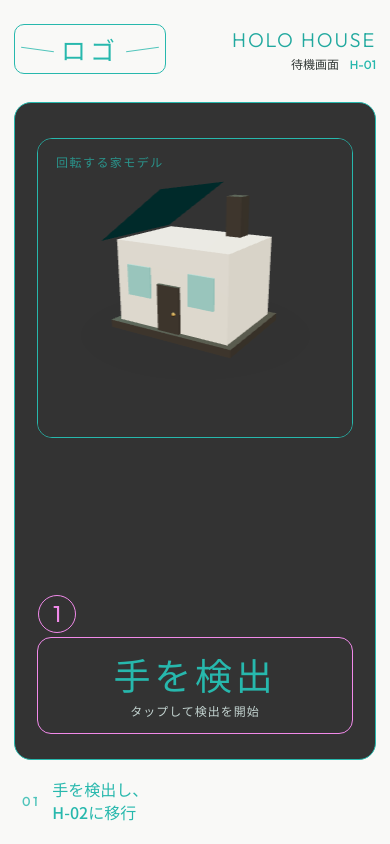
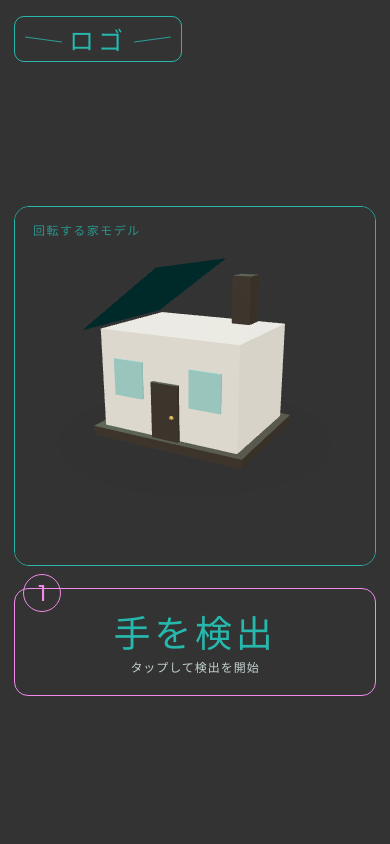
Before and after one commit to bori0331/hew-3d-practice, a website built with Vite: page index.html in a window 390 px wide. Built offline with nearby package versions, Linux system fonts and the light colour scheme; animation ran at ten frames a second.

Commit message:
PC用に横長画面、ロゴ配置の修正

```diff
--- a/src/main.ts
+++ b/src/main.ts
@@ -9,13 +9,11 @@ app.innerHTML = `
       <div class="brand-frame" aria-label="ロゴ">
         <span class="brand-line brand-line-left"></span><span class="brand-name">ロゴ</span><span class="brand-line brand-line-right"></span>
       </div>
-      <div class="screen-label"><span>HOLO HOUSE</span><small>待機画面 <b>H-01</b></small></div>
     </header>
     <section class="content-panel" aria-label="待機画面">
       <div class="model-frame"><div id="model-view" aria-label="回転する家モデル"></div><span class="frame-caption">回転する家モデル</span></div>
       <button class="detect-button" id="detect-button" type="button"><span class="step-number">1</span><span class="button-label">手を検出</span><span class="button-note" id="detect-status">タップして検出を開始</span></button>
     </section>
-    <aside class="instruction"><span class="instruction-number">01</span><p>手を検出し、<br>H-02に移行</p><span class="instruction-rule"></span><small>手をカメラにかざしてください</small></aside>
   </main>
 `
 
--- a/src/style.css
+++ b/src/style.css
@@ -14,48 +14,44 @@
 
 * { box-sizing: border-box; }
 html, body, #app { width: 100%; min-width: 320px; min-height: 100%; margin: 0; }
-body { min-height: 100vh; }
+body { min-height: 100vh; background: #111; }
 button { font: inherit; }
 
 .waiting-screen {
-  width: min(100%, 1600px);
+  width: 100%;
   min-height: 100vh;
-  margin: 0 auto;
-  padding: 30px clamp(22px, 5.3vw, 86px) 36px;
+  min-height: 100svh;
+  margin: 0;
+  padding: 20px clamp(20px, 5vw, 72px) 28px;
   display: grid;
-  grid-template-columns: minmax(0, 1fr) 260px;
-  grid-template-rows: 112px minmax(590px, 1fr);
-  gap: 22px 42px;
-  background: #f9f9f7;
+  grid-template-columns: minmax(0, 1fr);
+  grid-template-rows: 66px minmax(0, 1fr);
+  gap: 14px;
+  background: #333;
 }
 
-.topbar { grid-column: 1 / -1; display: flex; align-items: center; justify-content: space-between; }
+.topbar { grid-column: 1; display: flex; align-items: center; justify-content: flex-start; }
 .brand-frame {
-  width: min(390px, 44vw); height: 74px; border: 1.5px solid var(--teal); border-radius: 14px;
+  width: 220px; height: 56px; border: 1.5px solid var(--teal); border-radius: 12px;
   display: flex; align-items: center; justify-content: center; gap: 15px; position: relative; overflow: hidden;
 }
 .brand-name { font-family: 'Noto Sans JP', sans-serif; font-size: clamp(28px, 4vw, 49px); letter-spacing: .16em; font-weight: 500; }
 .brand-line { height: 1px; background: var(--teal); width: 22%; opacity: .8; }
 .brand-line-left { transform: rotate(8deg); }.brand-line-right { transform: rotate(-8deg); }
-.screen-label { text-align: right; display: flex; flex-direction: column; gap: 3px; color: #22a99f; }
-.screen-label > span { font-size: clamp(23px, 3.1vw, 39px); letter-spacing: .09em; font-weight: 300; }
-.screen-label small { font-family: 'Noto Sans JP', sans-serif; font-size: 16px; color: #313735; }
-.screen-label b { font-family: 'Outfit', sans-serif; font-weight: 500; color: var(--teal); margin-left: 8px; }
-
 .content-panel {
-  min-height: 590px; padding: clamp(30px, 5vw, 68px) 20px 34px; background: var(--panel);
-  border: 1.5px solid var(--teal); border-radius: 17px; display: flex; flex-direction: column;
-  align-items: center; justify-content: space-between; position: relative; overflow: hidden;
+  min-height: 0; padding: 12px 0 20px; background: var(--panel);
+  border: 0; border-radius: 0; display: flex; flex-direction: row;
+  align-items: center; justify-content: center; gap: clamp(24px, 4vw, 64px); position: relative; overflow: hidden;
 }
 .model-frame {
-  width: min(76%, 590px); height: clamp(290px, 36vw, 390px); min-height: 270px; border: 1.5px solid var(--teal);
+  width: min(68%, 1080px); height: min(72vh, 720px); min-height: 300px; border: 1.5px solid var(--teal);
   border-radius: 15px; position: relative; overflow: hidden; flex: 0 1 auto;
   background: radial-gradient(ellipse at 50% 68%, #424747 0%, #363a39 57%, #333 100%);
 }
 #model-view, #model-view canvas { width: 100%; height: 100%; display: block; }
 .frame-caption { position: absolute; top: 14px; left: 18px; font: 12px 'Noto Sans JP', sans-serif; letter-spacing: .12em; color: rgba(39,184,173,.72); }
 .detect-button {
-  width: min(76%, 590px); min-height: 112px; margin-top: 36px; padding: 14px 28px;
+  width: min(30%, 440px); min-height: 210px; margin-top: 0; padding: 20px 24px;
   border: 1.5px solid var(--pink); border-radius: 14px; background: transparent; color: var(--teal);
   display: flex; flex-direction: column; align-items: center; justify-content: center; cursor: pointer;
   position: relative; transition: background .2s, transform .2s, opacity .2s;
@@ -64,7 +60,7 @@ button { font: inherit; }
 .detect-button:disabled { cursor: progress; opacity: .72; }
 .button-label { font: 600 clamp(35px, 5vw, 59px)/1.2 'Noto Sans JP', sans-serif; letter-spacing: .1em; }
 .button-note { font: 12px 'Noto Sans JP', sans-serif; letter-spacing: .08em; color: #c3d3d0; margin-top: 5px; }
-.step-number { position: absolute; top: -43px; left: 0; width: 38px; height: 38px; border: 1.5px solid var(--pink); color: var(--pink); border-radius: 50%; font-size: 23px; line-height: 35px; }
+.step-number { position: absolute; top: -15px; left: 8px; width: 38px; height: 38px; border: 1.5px solid var(--pink); color: var(--pink); border-radius: 50%; font-size: 23px; line-height: 35px; }
 
 .instruction { align-self: start; padding-top: 24px; color: var(--teal); font-family: 'Noto Sans JP', sans-serif; }
 .instruction-number { font: 500 13px 'Outfit', sans-serif; letter-spacing: .2em; opacity: .8; }
@@ -73,24 +69,18 @@ button { font: inherit; }
 .instruction small { font-size: 12px; line-height: 1.8; color: #777f7b; }
 
 @media (max-width: 900px) {
-  .waiting-screen { grid-template-columns: minmax(0, 1fr); grid-template-rows: 90px minmax(540px, 1fr) auto; gap: 18px; padding: 20px 24px 28px; }
-  .topbar { grid-column: 1; }
-  .brand-frame { height: 62px; }
-  .content-panel { min-height: 540px; }
-  .instruction { display: flex; align-items: center; gap: 12px; padding: 0 8px; }
-  .instruction p { margin: 0; font-size: 18px; line-height: 1.45; }
-  .instruction-rule, .instruction small { display: none; }
+  .waiting-screen { grid-template-rows: 62px minmax(0, 1fr); gap: 10px; padding: 16px 24px 20px; }
+  .content-panel { flex-direction: column; gap: 22px; padding: 8px 0 14px; }
+  .model-frame { width: min(100%, 760px); height: min(52vh, 520px); min-height: 260px; }
+  .detect-button { width: min(100%, 760px); min-height: 112px; }
 }
 @media (max-width: 540px) {
-  .waiting-screen { padding: 14px 14px 20px; grid-template-rows: 70px minmax(510px, 1fr) auto; }
-  .brand-frame { width: 42%; height: 50px; gap: 7px; border-radius: 10px; }
+  .waiting-screen { min-height: 100svh; padding: 12px 14px 16px; grid-template-rows: 54px minmax(0, 1fr); }
+  .brand-frame { width: 168px; height: 46px; gap: 7px; border-radius: 10px; }
   .brand-name { font-size: 25px; }
-  .screen-label > span { font-size: 20px; }
-  .screen-label small { font-size: 12px; }
-  .content-panel { min-height: 510px; padding: 35px 12px 25px; }
-  .model-frame, .detect-button { width: 94%; }
-  .model-frame { height: 300px; min-height: 240px; }
-  .detect-button { min-height: 96px; margin-top: 45px; }
+  .content-panel { min-height: 0; padding: 6px 0 8px; }
+  .model-frame, .detect-button { width: 100%; }
+  .model-frame { height: min(48vh, 360px); min-height: 220px; }
+  .detect-button { min-height: 96px; }
   .button-label { font-size: 37px; }
-  .instruction p { font-size: 16px; }
 }
```
